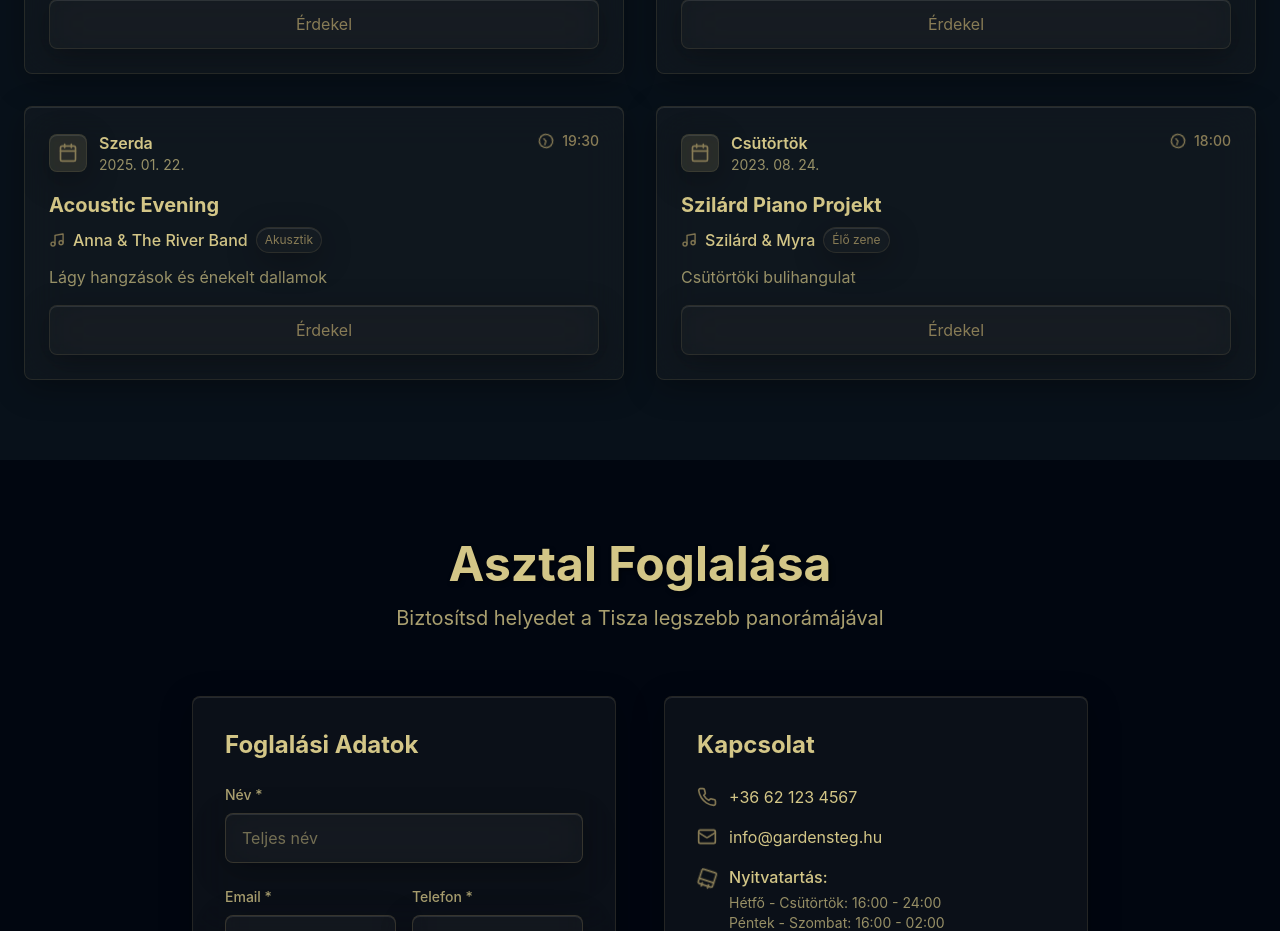
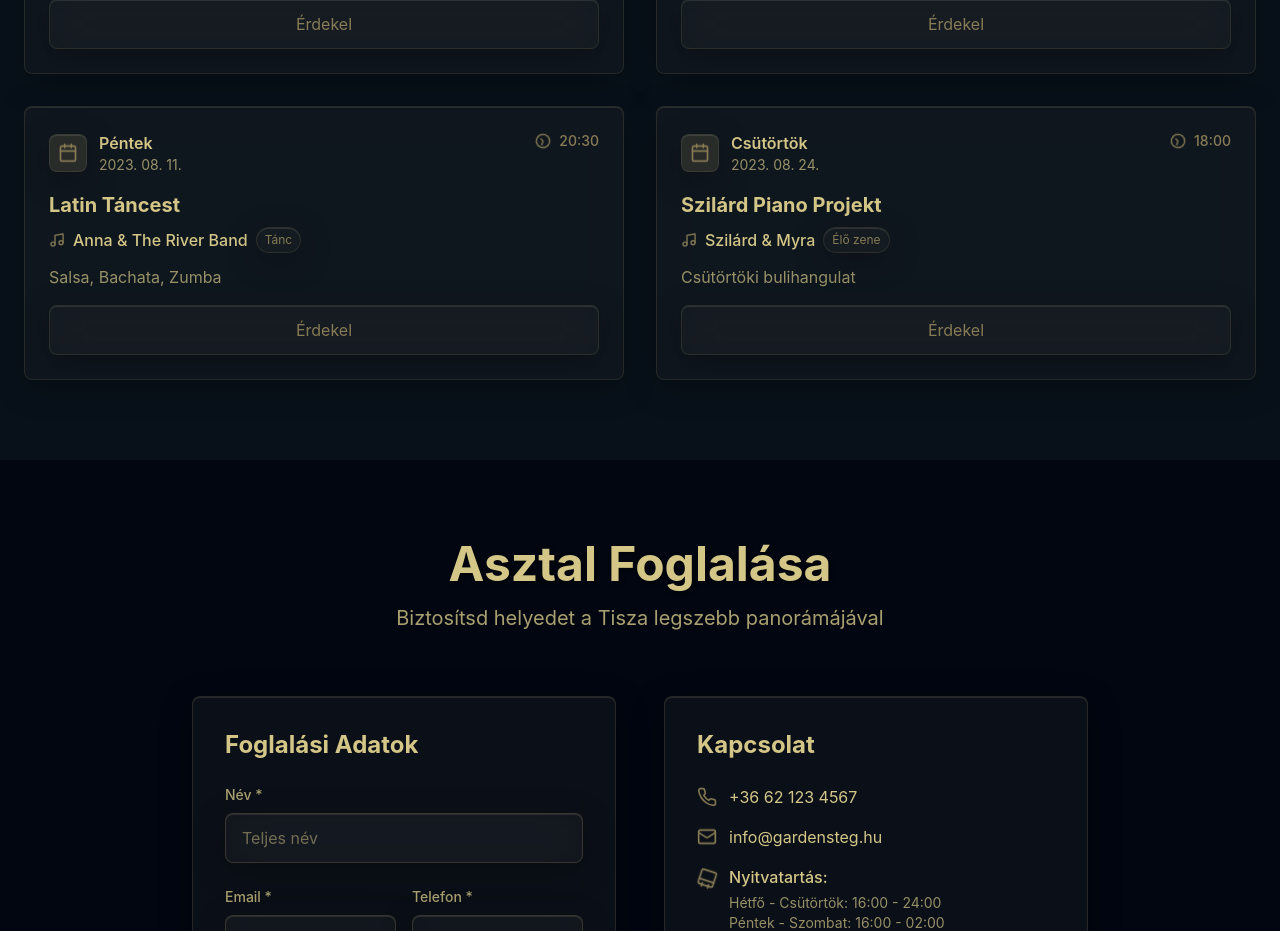
Before and after one commit to swipixel/project-bolt-sb1-naeskhykk, a React (Vite) app: page / in a window 1280 px wide. Shown: the part 1980-2911 px from the top of the page. Built offline with nearby package versions, Linux system fonts and the light colour scheme.

Commit message:
Updated Events.tsx

```diff
--- a/src/components/Events.tsx
+++ b/src/components/Events.tsx
@@ -23,13 +23,13 @@ const Events = () => {
       description: 'Jazz hangulat a víz mellett'
     },
     {
-      date: '2025-01-22',
-      day: 'Szerda',
-      title: 'Acoustic Evening',
+      date: '2023-08-11',
+      day: 'Péntek',
+      title: 'Latin Táncest',
       artist: 'Anna & The River Band',
-      time: '19:30',
-      type: 'Akusztik',
-      description: 'Lágy hangzások és énekelt dallamok'
+      time: '20:30',
+      type: 'Tánc',
+      description: 'Salsa, Bachata, Zumba'
     },
     {
       date: '2023-08-24',
```
